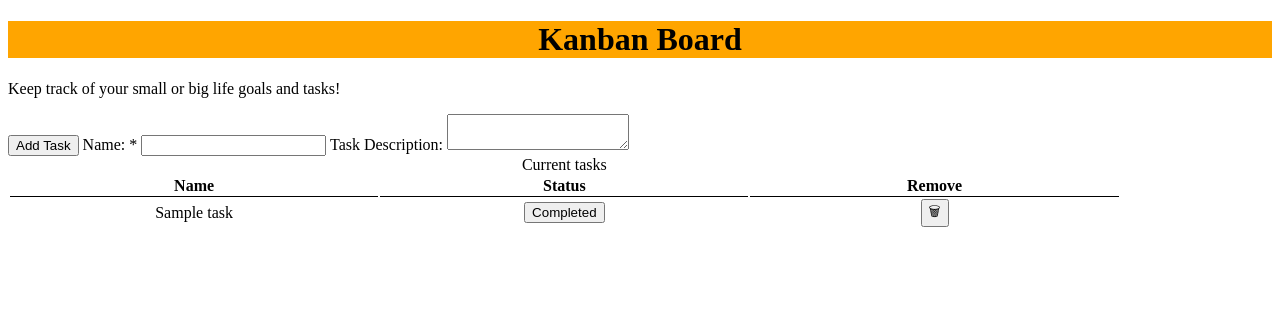
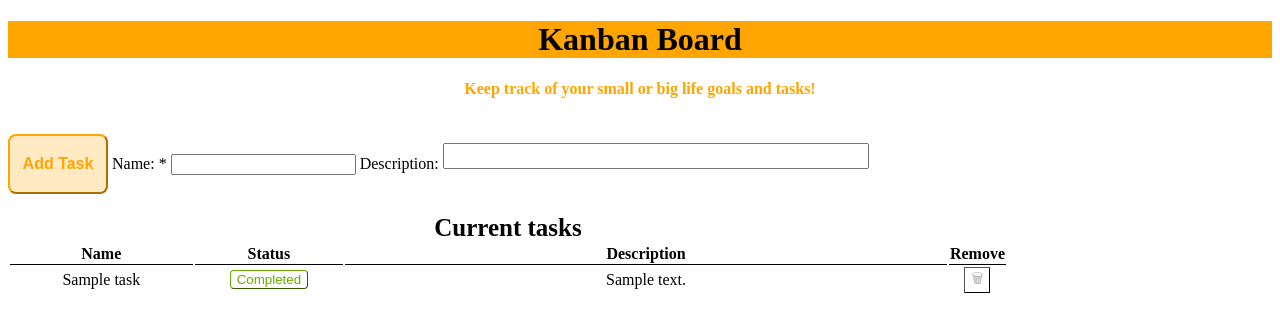
Before and after one commit to vickipetrova/KanbanBoard, a Flask app: template KanbanFlaskr/templates/index.html in a window 1280 px wide. Shown: the top 332 px of the page. Run offline with Flask 2, Linux system fonts and the light colour scheme; the template is opened without the code that fills it: most values are stand-ins (such as "Sample title", 1, 10 or a date in 2020).

Commit message:
Documented all of the code. Added unique UUID id's for each task. Improved the design of the kanban board. Fixed the bug where the form was resubmitted every time the page is refreshed. The only thing left is adding the tests.

```diff
--- a/KanbanFlaskr/__init__.py
+++ b/KanbanFlaskr/__init__.py
@@ -6,8 +6,8 @@ def create_app(test_config=None):
     # create and configure the app
     app = Flask(__name__, instance_relative_config=True)
     app.config.from_mapping(
-        SECRET_KEY='dev',
-        DATABASE=os.path.join(app.instance_path, 'flaskr.sqlite'),
+        SECRET_KEY='IBelieveICanFly',
+        DATABASE=os.path.join(app.instance_path, 'kanban.sqlite'),
     )
 
     if test_config is None:
@@ -23,11 +23,9 @@ def create_app(test_config=None):
     except OSError:
         pass
 
-
-
-
     return app
 
+# Initialize the app.
 app = create_app()
 
 from KanbanFlaskr import routes
--- a/KanbanFlaskr/database.py
+++ b/KanbanFlaskr/database.py
@@ -1,43 +1,92 @@
-import random
-def get_name():
-    return random.choice(["Helen", "Vicki"])
+import uuid
 
+# Store the tasks as a list of dictionaries.
+# No need for a Task class because we won't use any additional functionalities.
 tasks = [
-        {
-            'id':1,
-            'name':'Task1',
-            'description':'Description of Task1',
-            'status': 'To-do'
-        },
-        {
-            'id':2,
-            'name':'Task2',
-            'description':'Description of Task2',
-            'status':'In progress'
-        },
-        {
-            'id':3,
-            'name':'Task3',
-            'description':'Description of Task3',
-            'status':'Completed'
-        }
+    # Create static tasks (always pop up in the table).
+        # {
+        #     'id':1,
+        #     'name':'Task1',
+        #     'description':'Description of Task1',
+        #     'status': 'To-do'
+        # },
+        # {
+        #     'id':2,
+        #     'name':'Task2',
+        #     'description':'Description of Task2',
+        #     'status':'In progress'
+        # },
+        # {
+        #     'id':3,
+        #     'name':'Task3',
+        #     'description':'Description of Task3',
+        #     'status':'Completed'
+        # }
 ]
 
-def get_tasks(): return tasks
+def get_tasks():
+    """
+    A function to fetch the existing tasks.
+
+    Parameters
+    ----------
+    None
+
+    Output
+    ------
+    tasks: list of dicts
+        Each dictionary represents a task with id, name, description, and status.
+    """
+    return tasks
 
 
 def add_task(task_name, task_description):
+    """
+    A function to add a new task to the list of existing tasks.
+
+    Parameters
+    ----------
+    task_name: str
+        The name of the task.
+    task_description: str
+        The description of the task.
+
+    Output
+    ------
+    None
+    """
 
     tasks.append({
-        'id': len(tasks) + 1,
+        'id': uuid.uuid4(), # create a unique id
         'name': task_name,
         'description': task_description,
         'status': "To-do"
     })
 
 def update_task_status(task_id):
+    """
+    A function to change the status of an existing task.
+
+    The change of status is incremental:
+    - "To-do" becomes "In progress"
+    - "In progress" becomes "Completed"
+    - "Completed" becomes "To-do"
+
+    Parameters
+    ----------
+    task_id: UUID4
+        The unique id of the task,
+
+    Output
+    ------
+    None
+    """
+
+    # Find the task using the task id.
     for task in tasks:
-        if task['id'] == task_id:
+
+        if str(task['id']) == task_id:
+            # Change the status accordingly.
             if task['status'] == "To-do":
                 task['status']  = "In progress"
             elif task['status'] == "In progress":
@@ -49,6 +98,19 @@ def update_task_status(task_id):
             break
 
 def delete_task(task_id):
+    """
+    A function to delete an existing task.
+
+    Parameters
+    ----------
+    task_id: UUID
+        The unique ID of the task to be deleted.
+
+    Output
+    ------
+    None
+    """
+    # Find the task using the id and remove it from the list.
     for i, task in enumerate(tasks):
-        if task['id'] == task_id:
+        if str(task['id']) == task_id:
             tasks.pop(i)
--- a/KanbanFlaskr/routes.py
+++ b/KanbanFlaskr/routes.py
@@ -1,33 +1,48 @@
-from flask import render_template, request
+from flask import render_template, request, redirect, url_for
 from KanbanFlaskr import app
 from KanbanFlaskr import database as db
 
-# a simple page that says hello
+# The main page with the Kanban board.
 @app.route('/')
 def mainboard():
     return render_template("index.html", tasks = db.get_tasks())
 
 @app.route('/', methods = ['POST'])
 def mainboard_post():
+    """
+    Handle HTTP POST requests from the main page.
 
+    There are 3 different types of POST requests on the main board:
+    - Create a new task, coming from the "add_task" button.
+    - Changing task status, coming from the "update_status" button.
+    - Deleting a task, coming from the "delete_taks" button.
+
+    Parameters
+    ----------
+        None
+
+    Outputs
+    -------
+        None
+    """
+    # Handle POST requests differently according to the button the request came from.
     if request.form["button"] == "add_task":
         task_name = request.form.get('task_name')
         task_description = request.form.get('task_description')
         db.add_task(task_name, task_description)
 
     elif request.form["button"] == "update_status":
-        task_id = int(request.form.get('task_id'))
+        task_id = request.form.get('task_id')
         db.update_task_status(task_id)
+
     elif request.form["button"] == "delete_task":
-        task_id = int(request.form.get('task_id'))
+        task_id = request.form.get('task_id')
         db.delete_task(task_id)
 
+    return redirect(url_for('mainboard'))
 
-    return render_template("index.html", tasks = db.get_tasks())
+    # I did not use render template because, on refreshing the page the form is submitted every time.
+    # This can be fixed with Java script but I have never used it before so I am leaving it
+    # as an improvement for the future.
 
-
-
-
-@app.route('/congrats')
-def congrats():
-    return "Congrats"
+    # return render_template("index.html", tasks = db.get_tasks())
--- a/KanbanFlaskr/static/style.css
+++ b/KanbanFlaskr/static/style.css
@@ -1,3 +1,5 @@
+/* CSS style for the main kanban board page */
+
 .table td {
     text-align: center;
     vertical-align: middle;
@@ -15,6 +17,93 @@ h1 {
     background-color:orange;
 }
 .table th {
-    width: 10%;
+    /* width: 10%; */
     border-bottom:1px solid black;
 }
+
+.status {
+    width: 15%;
+}
+
+.remove {
+    width: 5%
+}
+
+.description {
+    width: 400px;
+}
+
+.name {
+    width: 120px;
+}
+
+table {
+    width: 1000px;
+}
+
+.progress_status_button {
+    background-color: rgb(255, 255, 255);
+    color:rgb(34, 121, 234);
+    text-align: center;
+    border-radius: 4px;
+    border-color: rgb(34, 121, 234);
+    border-width: 1px;
+}
+
+.completed_status_button {
+    background-color: rgb(255, 255, 255);
+    color: rgb(104, 173, 0);
+    text-align: center;
+    border-radius: 4px;
+    border-color: rgb(104, 173, 0);
+    border-width: 1px;
+}
+
+.todo_status_button {
+    background-color: rgb(255, 255, 255);
+    color: orange;
+    text-align: center;
+    border-radius: 4px;
+    border-color: orange;
+    border-width: 1px;
+}
+
+.table_caption {
+    font-size: 25px;
+    font-weight: bold;
+    padding-top: 20px;
+}
+
+.delete_button {
+    background-color: rgb(255, 255, 255);
+    color: rgb(174, 174, 174);
+    text-align: center;
+    border-radius: 1px;
+    border-width: 1px;
+}
+
+textarea {
+    height: 20px;
+    width: 420px;
+    resize: none;
+}
+
+p {
+    color: orange;
+    text-align: center;
+    padding-bottom: 20px;
+    font-weight: bold;
+}
+
+.main_button {
+    background-color: rgba(254, 165, 0, 0.232);
+    color: orange;
+    border-color: orange;
+    border-radius: 8px;
+    border-width: 2px;
+    width: 100px;
+    height: 60px;
+    font-size: medium;
+    font-weight: bold;
+    padding: 4px;
+}
--- a/KanbanFlaskr/templates/index.html
+++ b/KanbanFlaskr/templates/index.html
@@ -10,30 +10,31 @@
 <h1>Kanban Board</h1>
 <p>Keep track of your small or big life goals and tasks!</p>
 
-<form id="new_task_form", method="post", name="new_task_form">
+<form id="new_task_form" method="post" name="new_task_form" autocomplete="off">
     <div>
-      <button type="submit", name="button", value = "add_task">Add Task</button>
+      <button type="submit" class = "main_button" name="button" value = "add_task">Add Task</button>
 
       <label for="name">Name: <span aria-label="required">*</span></label>
-      <input id="name" type="text" name="task_name" required/>
+      <input id="name" type="text" name="task_name" maxlength = "15" required/>
 
-      <label for="description", maxlength = "50">Task Description:</label>
-      <textarea id="description" name="task_description"></textarea>
+      <label for="description", >Description:</label>
+      <textarea id="description" name="task_description" maxlength = "50"></textarea>
     </div>
 </form>
 
 <table class="table">
     {% if not tasks %}
-        <caption> Add your first task below! </caption>
+     <caption class = "table_caption"> Add your first task below! </caption>
     {% else %}
-    <caption> Current tasks </caption>
+     <caption class = "table_caption"> Current tasks </caption>
     {% endif %}
 
-    <thead class = "thread-dark">
+    <thead>
         <tr>
-            <th class="task">Name</th>
+            <th class="name">Name</th>
             <th class="status">Status</th>
-            <th class="update">Remove</th>
+            <th class="description">Description</th>
+            <th class="remove">Remove</th>
         </tr>
     </thead>
 
@@ -41,16 +42,34 @@
         {% for task in tasks %}
         <tr>
             <td> {{task.name}} </td>
+            {% if task.status == "To-do"%}
+              <td>
+                <form id="update_task_status_form" method = "post" name ="update_status">
+                    <input type="hidden" name="task_id" value="{{task.id}}">
+                    <button type="submit" class = "todo_status_button" name="button" value = "update_status" data-id="{{task.id}}">{{task.status}}</button>
+                </form>
+              </td>
+            {% elif task.status == "In progress"%}
+             <td>
+                <form id="update_task_status_form" method = "post" name ="update_status">
+                    <input type="hidden" name="task_id" value="{{task.id}}">
+                    <button type="submit" class = "progress_status_button" name="button" value = "update_status" data-id="{{task.id}}">{{task.status}}</button>
+                </form>
+             </td>
+            {%else%}
             <td>
                 <form id="update_task_status_form" method = "post" name ="update_status">
                     <input type="hidden" name="task_id" value="{{task.id}}">
-                    <button type="submit" name="button" value = "update_status" data-id="{{task.id}}">{{task.status}}</button>
+                    <button type="submit" class = "completed_status_button" name="button" value = "update_status" data-id="{{task.id}}">{{task.status}}</button>
                 </form>
-            </td>
+             </td>
+            {% endif %}
+
+            <td>{{task.description}}</td>
             <td>
                 <form id="delete_task_form" method = "post" name ="delete_task">
                     <input type="hidden" name="task_id" value="{{task.id}}">
-                    <button type="submit" name="button" value = "delete_task" data-id="{{task.id}}">&#128465</button>
+                    <button type="submit" class = "delete_button" name="button" value = "delete_task" data-id="{{task.id}}">&#128465</button>
                 </form>
             </td>
         </tr>
```
Also changed, not shown: KanbanFlaskr/kanbanboard.py (deleted).
